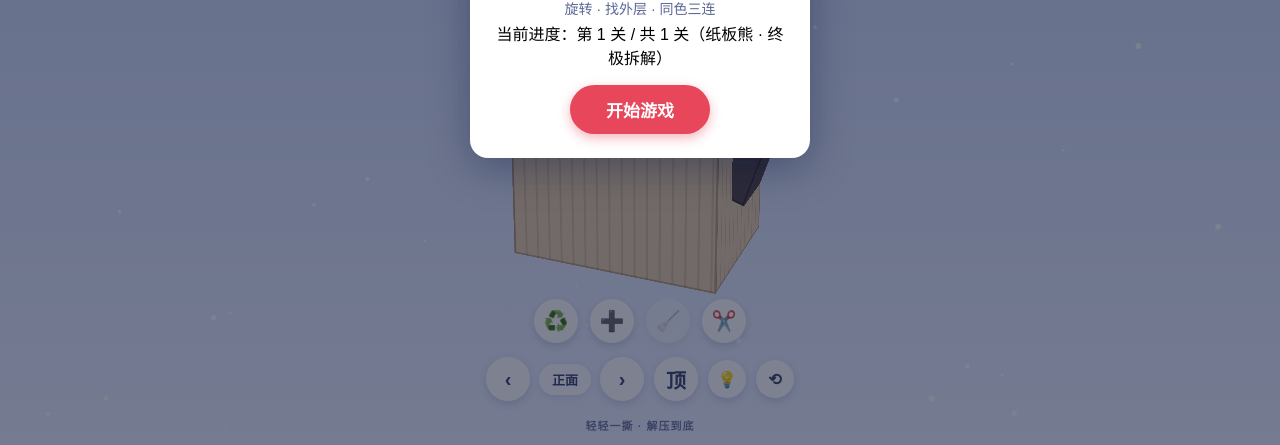
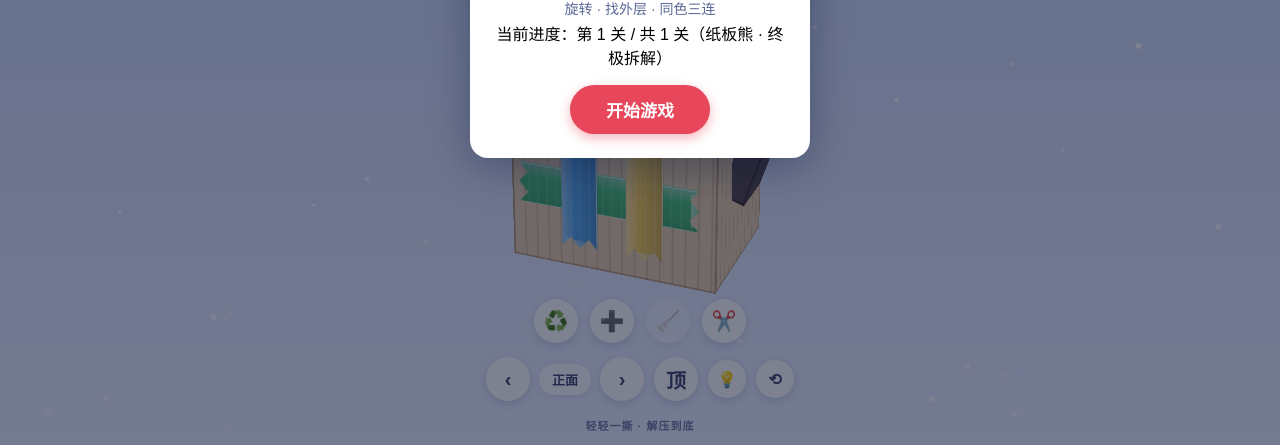
Before and after one commit to yansuu0316/susu, a plain HTML site: page paper-bear-v4/index.html in a window 1280 px wide. Shown: the part 355-800 px from the top of the page. Drawn offline with Linux system fonts and the light colour scheme.

Commit message:
Add layered cross-tape bear challenge

```diff
--- a/paper-bear-v4/index.html
+++ b/paper-bear-v4/index.html
@@ -49,6 +49,12 @@
     }
     .box3d { position: absolute; left: 0; top: 0; transform-style: preserve-3d; }
     .box3d.falling { transition: transform 0.55s cubic-bezier(0.5, 0, 0.9, 0.6); }
+    .box3d.layerReveal { animation: layerReveal .42s ease-out; }
+    @keyframes layerReveal {
+      0% { filter: brightness(1) drop-shadow(0 0 0 rgba(255,255,255,0)); }
+      38% { filter: brightness(1.5) drop-shadow(0 0 18px rgba(255,245,180,.95)); }
+      100% { filter: brightness(1) drop-shadow(0 0 0 rgba(255,255,255,0)); }
+    }
     .face {
       position: absolute;
       backface-visibility: hidden;
@@ -107,7 +113,8 @@
       background-image: linear-gradient(180deg, rgba(255, 255, 255, 0.4), rgba(255, 255, 255, 0) 34%, rgba(0, 0, 0, 0.14) 100%);
       transition: transform 0.38s cubic-bezier(0.4, 0.6, 0.4, 1), opacity 0.38s ease;
       border-radius: 3px;
-      box-shadow: 0 2px 4px rgba(25, 18, 18, 0.28), inset 0 1px 0 rgba(255,255,255,.48);
+      border: 1px solid rgba(255,255,255,.42);
+      box-shadow: 0 2px 4px rgba(25, 18, 18, 0.28), inset 0 1px 0 rgba(255,255,255,.58), inset 0 -2px 0 rgba(70,40,38,.12);
       cursor: grab;
       will-change: transform, filter, opacity;
       touch-action: none;
@@ -117,6 +124,10 @@
       background: repeating-linear-gradient(90deg, transparent 0 8px, rgba(255,255,255,.13) 9px 10px);
       mix-blend-mode: screen; pointer-events: none;
     }
+    .tape[data-stack="3"] { box-shadow: 0 3px 4px rgba(25,18,18,.3), 0 7px 0 rgba(78,58,54,.18), 0 10px 7px rgba(25,18,18,.2), inset 0 1px 0 rgba(255,255,255,.62); }
+    .tape[data-stack="2"] { box-shadow: 0 3px 4px rgba(25,18,18,.3), 0 5px 0 rgba(78,58,54,.14), 0 8px 6px rgba(25,18,18,.18), inset 0 1px 0 rgba(255,255,255,.58); }
+    .tape.ripping::after { animation: glueShine .52s ease-out; }
+    @keyframes glueShine { 0% { opacity: .45; filter: brightness(1); } 45% { opacity: 1; filter: brightness(2.3); } 100% { opacity: 0; filter: brightness(1); } }
     .tape::before {
       content: ''; position: absolute; right: -6px; top: 10%; width: 13px; height: 80%;
       border-radius: 1px 6px 6px 1px; opacity: .82;
@@ -596,6 +607,34 @@
       return Object.assign({ id: id, s: s, tapes: list }, pose || {});
     }
 
+    /* 纸板熊专用交叉胶带网：每层四条互相压住，清完一层才露出下一面。 */
+    function makeLayeredBearModule(id, s, colors, pose, phase) {
+      const lattice = [
+        { u: .5, v: .34, su: .88, sv: .18 },
+        { u: .5, v: .66, su: .88, sv: .18 },
+        { u: .34, v: .5, su: .18, sv: .88 },
+        { u: .66, v: .5, su: .18, sv: .88 },
+      ];
+      const list = [];
+      for (let layer = 0; layer < 3; layer++) {
+        const face = (phase + layer * 2) % 5;
+        const nudge = (layer - 1) * .025;
+        colors.forEach(function (color, ci) {
+          const slot = lattice[ci];
+          list.push({
+            face: face,
+            layer: layer,
+            u: slot.u + (ci < 2 ? nudge : 0),
+            v: slot.v + (ci >= 2 ? nudge : 0),
+            su: slot.su,
+            sv: slot.sv,
+            color: color,
+          });
+        });
+      }
+      return Object.assign({ id: id, s: s, tapes: list }, pose || {});
+    }
+
     LEGACY_LEVELS.push({
       name: '螺旋礼物堡垒',
       modules: [
@@ -608,10 +647,10 @@
     LEGACY_LEVELS.push({
       name: '纸板熊 · 终极拆解',
       modules: [
-        makePuzzleModule('body', .9, ['red','green','blue','yellow'], { x: 0, y: 42, z: 0, sx: .72, sy: 1.08, sz: .62, tone: 'cream' }, 0),
-        makePuzzleModule('head', .72, ['yellow','red','green','blue'], { x: 0, y: -92, z: 12, sx: .9, sy: .82, sz: .72, tone: 'cream' }, 1),
-        makePuzzleModule('armL', .52, ['blue','yellow','red','green'], { x: -104, y: 18, z: 0, sx: .42, sy: 1.0, sz: .42, rz: -18, tone: 'dark' }, 2),
-        makePuzzleModule('armR', .52, ['red','blue','green','yellow'], { x: 104, y: 18, z: 0, sx: .42, sy: 1.0, sz: .42, rz: 18, tone: 'dark' }, 3),
+        makeLayeredBearModule('body', .9, ['red','green','blue','yellow'], { x: 0, y: 42, z: 0, sx: .72, sy: 1.08, sz: .62, tone: 'cream' }, 0),
+        makeLayeredBearModule('head', .72, ['yellow','red','green','blue'], { x: 0, y: -92, z: 12, sx: .9, sy: .82, sz: .72, tone: 'cream' }, 1),
+        makeLayeredBearModule('armL', .52, ['blue','yellow','red','green'], { x: -104, y: 18, z: 0, sx: .42, sy: 1.0, sz: .42, rz: -18, tone: 'dark' }, 2),
+        makeLayeredBearModule('armR', .52, ['red','blue','green','yellow'], { x: 104, y: 18, z: 0, sx: .42, sy: 1.0, sz: .42, rz: 18, tone: 'dark' }, 3),
         { id: 'earL', s: .28, x: -58, y: -155, z: 2, sx: .7, sy: .7, sz: .55, rz: -12, tone: 'dark', tapes: [] },
         { id: 'earR', s: .28, x: 58, y: -155, z: 2, sx: .7, sy: .7, sz: .55, rz: 12, tone: 'dark', tapes: [] },
       ],
@@ -1127,6 +1166,7 @@
             const te = document.createElement('div');
             const horiz = t.su >= t.sv;
             te.className = 'tape' + (horiz ? '' : ' vert') + (t.state === 'hidden' ? ' hiddenL' : '');
+            te.dataset.stack = String(3 - t.layer);
             te.style.left = ((t.u - t.su / 2) * 100) + '%';
             te.style.top = ((t.v - t.sv / 2) * 100) + '%';
             te.style.width = (t.su * 100) + '%';
@@ -1327,6 +1367,7 @@
         return;
       }
       t.state = 'tearing';
+      if (t.el) t.el.classList.add('ripping');
       showRipImpact(t);
       const horiz = t.su >= t.sv;
       const z = t.layer === 0 ? 7 : t.layer === 1 ? 3.5 : 1.5;
@@ -1354,6 +1395,7 @@
     function advanceModuleLayers(mi) {
       const m = modules[mi];
       if (!m) return;
+      const previousLayer = m.layer;
       const remaining = tapes.filter(function (x) {
         return x.mi === mi && x.state !== 'torn' && x.state !== 'tearing';
       });
@@ -1365,6 +1407,15 @@
           if (x.el) { x.el.classList.remove('hiddenL'); x.el.classList.add('pop'); }
         }
       });
+      if (m.layer > previousLayer) {
+        if (m.boxEl) {
+          m.boxEl.classList.remove('layerReveal');
+          void m.boxEl.offsetWidth;
+          m.boxEl.classList.add('layerReveal');
+        }
+        beep(520 + m.layer * 90, .12, .08);
+        showToast('啪！揭开第 ' + (m.layer + 1) + ' 层胶带');
+      }
     }
 
     function finalizeTorn(t) {
```
